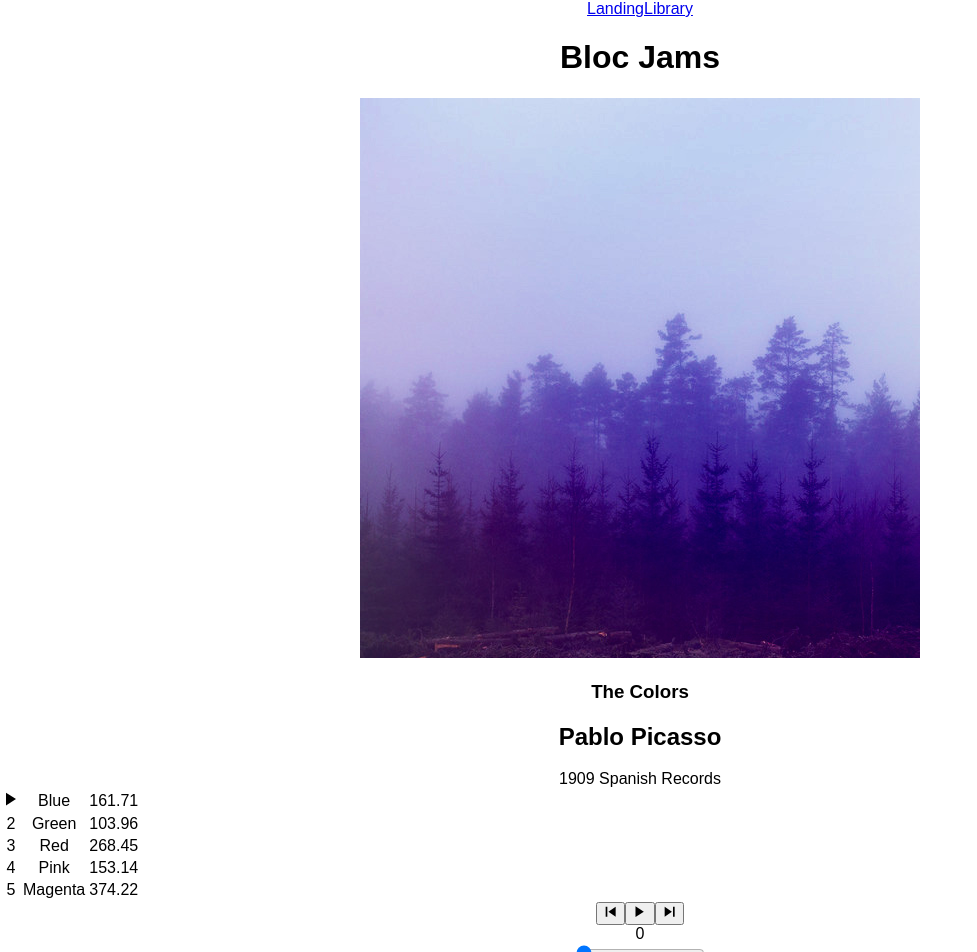
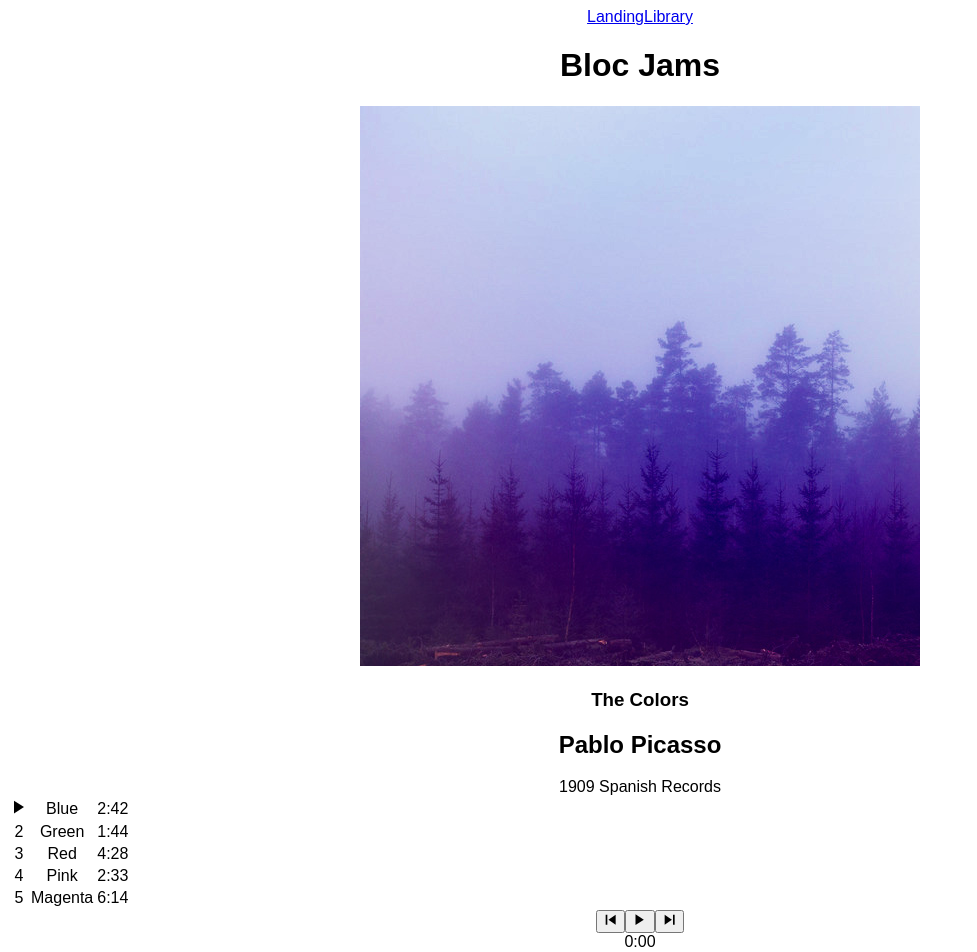
Before and after one commit to elizzzabethrae/bloc-jams-react, a React (Create React App) app: page /album/the-colors in a window 1280 px wide. Shown: the top 952 px of the page, without its empty margins (0-977 px from the left). Built offline with nearby package versions, Linux system fonts and the light colour scheme.

Commit message:
format time and volume bar completed

```diff
--- a/src/components/Album.js
+++ b/src/components/Album.js
@@ -45,20 +45,15 @@ class Album extends Component {
            durationchange: e => {
              this.setState({ duration: this.audioElement.duration });
            },
-          // volumechange: e => {
-            // this.setState({ volume: this.audioElement.volume});
-          // }
          };
          this.audioElement.addEventListener('timeupdate', this.eventListeners.timeupdate);
          this.audioElement.addEventListener('durationchange', this.eventListeners.durationchange);
-        // this.audioElement.addEventListener('volumechange', this.eventListeners.volumechange);
        }
 
   componentWillUnmount() {
     this.audioElement.src = null;
     this.audioElement.removeEventListener('timeupdate', this.eventListeners.timeupdate);
     this.audioElement.removeEventListener('durationchange', this.eventListeners.durationchange);
-  // this.audioElement.removeEventListener('volumechange', this.eventListeners.volumechange);
   }
 
   setSong(song) {
@@ -121,7 +116,7 @@ class Album extends Component {
   }
 
   handleTimeChange(e) {
-    const newTime = e.target.value;
+    const newTime = this.audioElement.duration * e.target.value;
     this.audioElement.currentTime = newTime;
     this.setState({ currentTime: newTime });
   }
@@ -133,11 +128,16 @@ class Album extends Component {
   }
 
   formatTime (time) {
+    if(isNaN(time)){
+      return '-:--'
+    }
+
     var mins = Math.floor( time / 60);
-    var secs = time % 60;
-
+    var secs = Math.round(time % 60);
+    if (secs < 10)  {
+      secs= "0" + secs;
+    }
     return mins + ":" + secs
-    //if null return "-:--";
   }
 
   render() {
@@ -164,10 +164,11 @@ class Album extends Component {
               onClick={() => this.handleSongClick(song)}
               onMouseEnter={(e) =>this.setState({isHovered: index + 1})}
               onMouseLeave={(e) => this.setState({isHovered: false})}
+              formatTime={(e) => this.formatTime(e)}
               >
                 <td> {this.showIcons(song, index)} </td>
                 <td className= "songTitle"> {song.title} </td>
-                <td className= "songDuration">{song.duration}</td>
+                <td className= "songDuration">{this.formatTime(song.duration)}</td>
               </tr>
               )
             }
@@ -179,12 +180,12 @@ class Album extends Component {
             currentSong={this.state.currentSong}
             currentTime={this.audioElement.currentTime}
             duration={this.state.duration}
-          //  volume={this.audioElement.volume}
             handleSongClick={() => this.handleSongClick(this.state.currentSong)}
             handlePrevClick={() => this.handlePrevClick()}
             handleNextClick={() => this.handleNextClick()}
             handleTimeChange={(e) => this.handleTimeChange(e)}
             handleVolumeChange={(e) => this.handleVolumeChange(e)}
+            formatTime={(e) => this.formatTime(e)}
           />
       </section>
     );
--- a/src/components/PlayerBar.js
+++ b/src/components/PlayerBar.js
@@ -2,6 +2,9 @@ import React, { Component } from 'react';
 
 
 class PlayerBar extends Component {
+
+
+
   render() {
     return (
       <section className="player-bar">
@@ -21,7 +24,7 @@ class PlayerBar extends Component {
           </button>
         </section>
         <section id="time-control">
-          <div className="current-time">{this.props.currentTime}</div>
+          <div className="current-time">{this.props.formatTime(this.props.currentTime)}</div>
           <input
             type="range"
             className="seek-bar"
@@ -31,7 +34,7 @@ class PlayerBar extends Component {
             step="0.01"
             onChange={this.props.handleTimeChange}
           />
-        <div className="total-time">{this.props.duration}</div>
+          <div className="total-time">{this.props.formatTime(this.props.duration)}</div>
         </section>
         <section id="volume-control">
           <div className="volume-control">{this.props.volume}</div>
--- a/src/index.css
+++ b/src/index.css
@@ -1,5 +1,5 @@
 body {
-  margin: 0;
-  padding: 0;
+  margin: 10;
+  padding: 10;
   font-family: sans-serif;
 }
```
